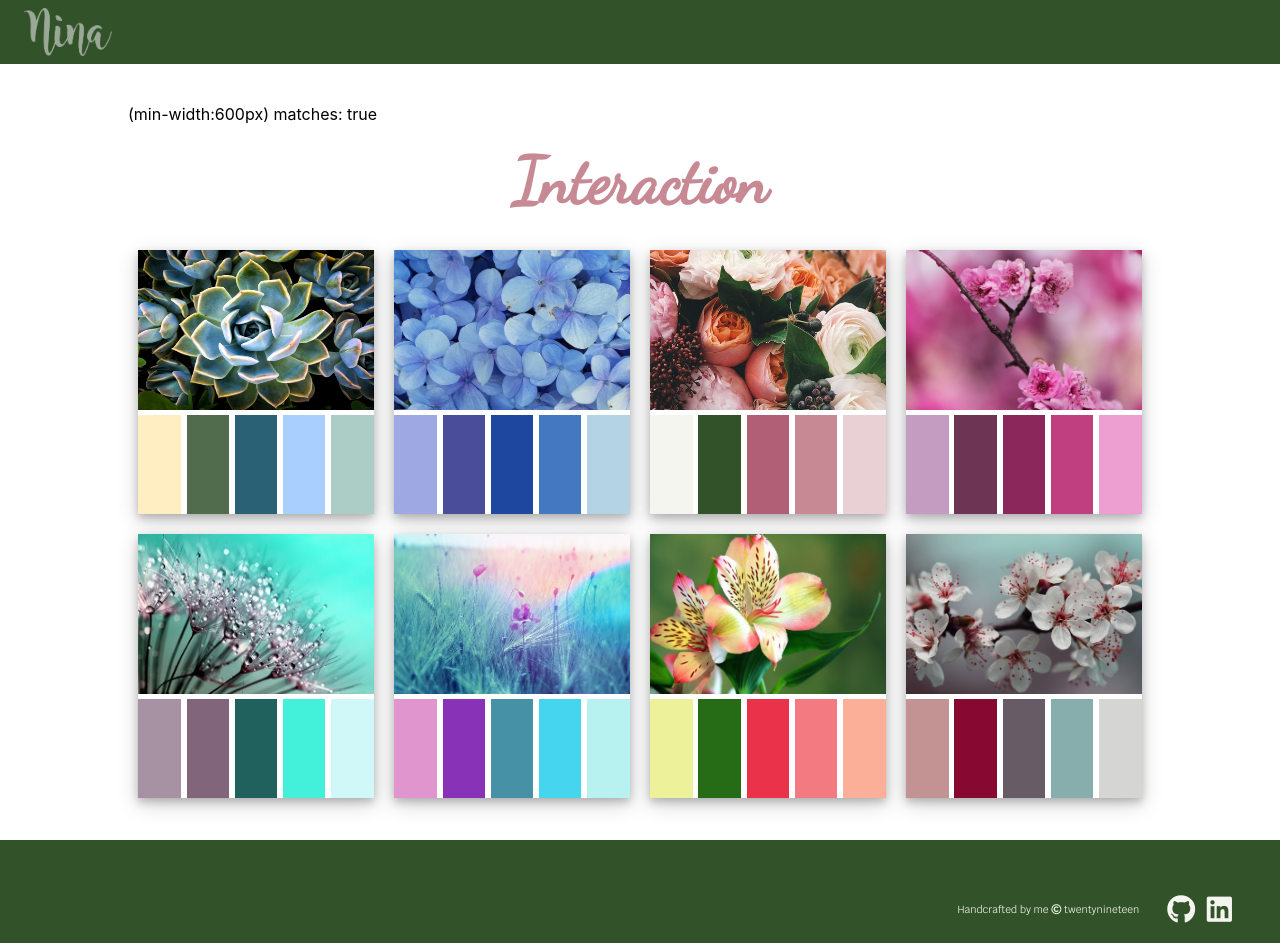
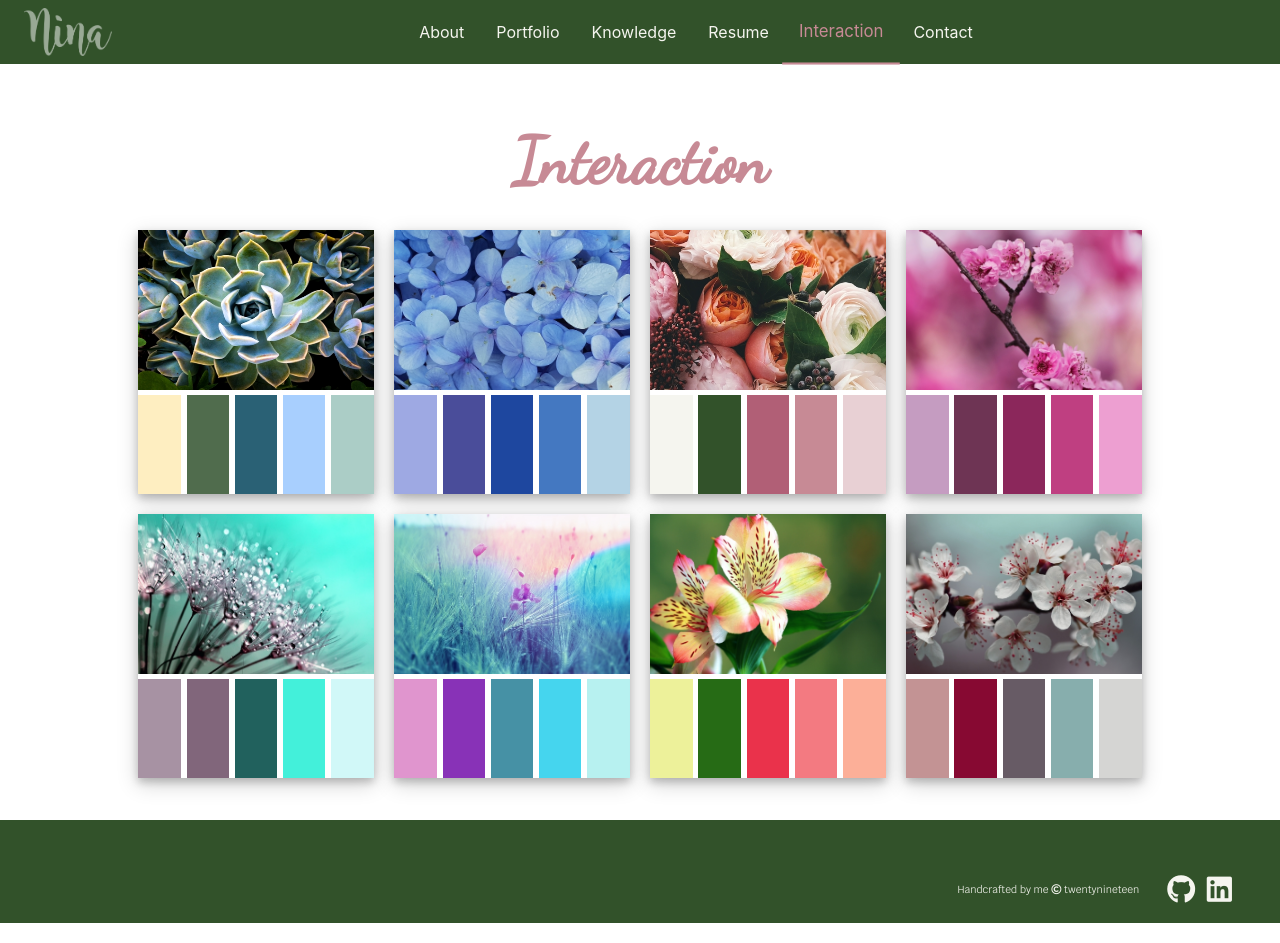
Before and after one commit to Naicah/Portfolio_v2, a React (Create React App) app: page /interaction in a window 1280 px wide. Built offline with nearby package versions, Linux system fonts and the light colour scheme; a web font is replaced by a local one.

Commit message:
Nav looks different on phone and desktop

```diff
--- a/src/Components/General/Nav.js
+++ b/src/Components/General/Nav.js
@@ -8,6 +8,7 @@ import useMediaQuery from "@material-ui/core/useMediaQuery";
 
 function Nav() {
   const [menuOpen, setmenuOpen] = useState(false);
+  const isSmallDevice = useMediaQuery("(max-width:768px)");
 
   // This keeps your state in sync with the opening/closing of the menu
   // via the default means, e.g. clicking the X, pressing the ESC key etc.
@@ -39,7 +40,7 @@ function Nav() {
       <LinkType
         to={"/" + linkNameLower}
         activeClassName="active"
-        className="navLink menu-item"
+        className="navLink"
         onClick={toggleMenu}
         {...hashProps}
       >
@@ -48,14 +49,9 @@ function Nav() {
     );
   }
 
+  function createNav() {
+    if (isSmallDevice) {
       return (
-    <NavDiv>
-      <div id="logoContainer">
-        <NavHashLink smooth exact to="/#home">
-          <Logo id="logo" />
-        </NavHashLink>
-      </div>
-
         <Menu
           right
           isOpen={menuOpen}
@@ -68,6 +64,29 @@ function Nav() {
           {createNavLink("Interaction")}
           {createNavHashLink("Contact")}
         </Menu>
+      );
+    } else {
+      return (
+        <div>
+          {createNavHashLink("About")}
+          {createNavHashLink("Portfolio")}
+          {createNavHashLink("Knowledge")}
+          {createNavLink("Resume")}
+          {createNavLink("Interaction")}
+          {createNavHashLink("Contact")}
+        </div>
+      );
+    }
+  }
+
+  return (
+    <NavDiv>
+      <div id="logoContainer">
+        <NavHashLink smooth exact to="/#home">
+          <Logo id="logo" />
+        </NavHashLink>
+      </div>
+      {createNav()}
     </NavDiv>
   );
 }
--- a/src/Components/General/style.js
+++ b/src/Components/General/style.js
@@ -21,6 +21,15 @@ export const NavDiv = styled.div`
     }
   }
 
+  #menuIconContainer {
+    display: flex;
+    align-items: center;
+    i {
+      color: var(--color-light-1);
+      font-size: var(--font-size-l);
+    }
+  }
+
   .navLink {
     display: flex;
     text-decoration: none;
@@ -36,45 +45,7 @@ export const NavDiv = styled.div`
     color: var(--color-accent);
   }
 
-  @media only screen and (min-width: 768px) {
-    .bm-overlay {
-      display: none !important;
-    }
-    .bm-menu-wrap {
-      margin-right: 6em;
-      position: static !important;
-      width: 80vw !important;
-      transition: none !important;
-      transform: none !important;
-    }
-
-    /* General sidebar styles */
-    .bm-menu {
-      padding: 0;
-      font-size: 1.15em;
-    }
-
-    .bm-item-list {
-      display: flex !important;
-      flex-flow: row wrap !important;
-      justify-content: space-evenly !important;
-    }
-    .bm-item {
-      transition: none !important;
-      transform: none !important;
-
-      :hover,
-      .active {
-        cursor: pointer;
-        transform: scale(1.05);
-        border-bottom: 2px solid var(--color-accent);
-        color: var(--color-accent);
-      }
-    }
-  }
-
   /* ================== ANIMATED MENU ======================= */
-  @media only screen and (max-width: 768px) {
   /* Position and sizing of burger button */
   .bm-burger-button {
     position: fixed;
@@ -148,5 +119,22 @@ Note: Beware of modifying this element as it can break the animations - you shou
     top: 0;
     left: 0;
   }
+
+  @media only screen and (min-width: 768px) {
+    justify-content: space-evenly;
+    flex-flow: column wrap;
+    #logoContainer {
+      a {
+        width: 100%;
+        height: 100%;
+      }
+    }
+    div {
+      display: flex;
+      height: 99%;
+      a {
+        align-items: center;
+      }
+    }
   }
 `;
--- a/src/Components/Interaction/Interaction.js
+++ b/src/Components/Interaction/Interaction.js
@@ -9,14 +9,9 @@ import movie_moment from "../../Media/thumbnails/movie_moment.jpg";
 import orchid from "../../Media/thumbnails/orchid.jpg";
 import white_cherry from "../../Media/thumbnails/white_cherry.jpg";
 
-import useMediaQuery from "@material-ui/core/useMediaQuery";
-
 function Interaction(props) {
-  const matches = useMediaQuery("(min-width:600px)");
-
   return (
     <div className="mainContainer" id="interction">
-      <span>{`(min-width:600px) matches: ${matches}`}</span>
       <h1>Interaction</h1>
       <div id="themeCardContainer">
         {Object.entries(themes).map(([themeID, theme]) => {
```
Lines whose indentation alone changed are shown as unchanged.
